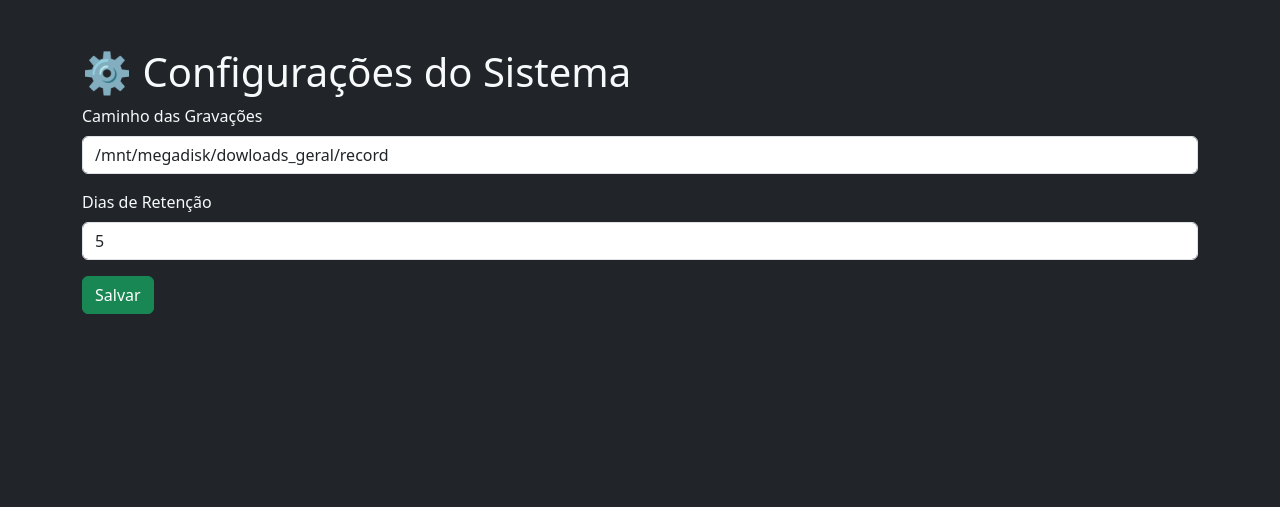
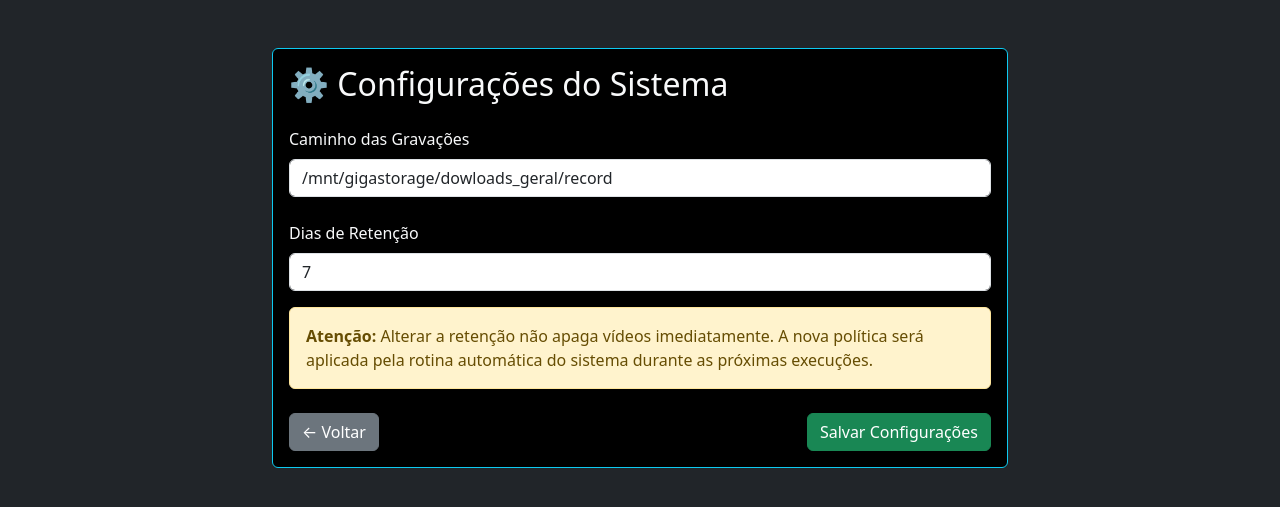
Before and after one commit to Leonardo-12953/central_camera_yoosee, a Flask app: page /config in a window 1280 px wide. Shown: the top 507 px of the page. Run offline with Flask 3, Linux system fonts and the light colour scheme.

```diff
--- a/app.py
+++ b/app.py
@@ -1,5 +1,5 @@
 
-from flask import Flask, render_template, request, send_from_directory, redirect, url_for, Response
+from flask import Flask, render_template, flash, request, send_from_directory, redirect, url_for, Response
 import os
 import json
 import math
@@ -7,6 +7,7 @@ import re
 from datetime import datetime, timedelta
 
 app = Flask(__name__)
+app.secret_key = "leosecops_super_secret_key"
 
 CONFIG_FILE = "config.json"
 
@@ -328,23 +329,22 @@ def config_page():
 
     if request.method == 'POST':
 
-        config["system"]["record_root"] = (
-            request.form.get("record_root", "").strip()
+        config["system"]["record_root"] = request.form.get(
+            "record_root"
         )
 
         config["system"]["retention_days"] = int(
-            request.form.get("retention_days", 5)
+            request.form.get("retention_days")
         )
 
         save_config(config)
 
-        return redirect(url_for("config_page"))
+        return redirect(url_for('index'))
 
     return render_template(
-        "config.html",
+        'config.html',
         config=config["system"]
     )
-
 
 @app.route('/rename_folder', methods=['POST'])
 def rename_folder():
--- a/config.json
+++ b/config.json
@@ -1,11 +1,11 @@
 {
     "system": {
-        "record_root": "/mnt/megadisk/dowloads_geral/record",
-        "retention_days": 5
+        "record_root": "/mnt/gigastorage/dowloads_geral/record",
+        "retention_days": 7
     },
     "cameras": {
-        "8280145591": "Portão Lu..",
-        "7971389991": "Portão Y & L",
+        "8280145591": "Portão D-02",
+        "7971389991": "Portão E-01",
         "8569088134": "Garagem",
         "4507574552": "Fundos do Quintal"
     }
--- a/templates/config.html
+++ b/templates/config.html
@@ -1,8 +1,8 @@
 <!DOCTYPE html>
-<html lang="pt-br">
+<html lang="pt-BR">
+
 <head>
     <meta charset="UTF-8">
-
     <title>Configurações</title>
 
     <link href="https://cdn.jsdelivr.net/npm/bootstrap@5.3.0/dist/css/bootstrap.min.css" rel="stylesheet">
@@ -12,11 +12,21 @@
 
 <div class="container mt-5">
 
-    <h1>⚙ Configurações do Sistema</h1>
+    <div class="row justify-content-center">
 
-    <form method="POST">
+        <div class="col-md-8">
 
-        <div class="mb-3">
+            <div class="card bg-black border-info text-light">
+
+                <div class="card-body">
+
+                    <h2 class="mb-4">
+                        ⚙ Configurações do Sistema
+                    </h2>
+
+                    <form method="POST" id="configForm">
+
+                        <div class="mb-4">
 
                             <label class="form-label">
                                 Caminho das Gravações
@@ -41,18 +51,87 @@
                                 type="number"
                                 class="form-control"
                                 name="retention_days"
+                                id="retention_days"
                                 value="{{ config.retention_days }}"
                                 min="1">
 
                         </div>
 
-        <button type="submit" class="btn btn-success">
-            Salvar
+                        <div class="alert alert-warning">
+
+                            <strong>Atenção:</strong>
+
+                            Alterar a retenção não apaga vídeos imediatamente.
+
+                            A nova política será aplicada pela rotina automática
+                            do sistema durante as próximas execuções.
+
+                        </div>
+
+                        <div class="d-flex justify-content-between mt-4">
+
+                            <a href="{{ url_for('index') }}"
+                               class="btn btn-secondary">
+                                ← Voltar
+                            </a>
+
+                            <button type="submit"
+                                    class="btn btn-success">
+                                Salvar Configurações
                             </button>
+
+                        </div>
 
                     </form>
 
                 </div>
 
+            </div>
+
+        </div>
+
+    </div>
+
+</div>
+
+<script>
+
+const retentionAtual = parseInt(
+    "{{ config.retention_days }}"
+);
+
+document.getElementById("configForm")
+.addEventListener("submit", function(event) {
+
+    const novoValor = parseInt(
+        document.getElementById("retention_days").value
+    );
+
+    if (novoValor < retentionAtual) {
+
+        const confirmar = confirm(
+
+            "⚠ ATENÇÃO\n\n" +
+
+            "Você reduziu a retenção de vídeos.\n\n" +
+
+            "Vídeos mais antigos poderão ser removidos pela rotina automática do sistema.\n\n" +
+
+            "Deseja continuar?"
+
+        );
+
+        if (!confirmar) {
+
+            event.preventDefault();
+
+        }
+
+    }
+
+});
+
+</script>
+
 </body>
 </html>
```
Lines whose indentation alone changed are shown as unchanged.
